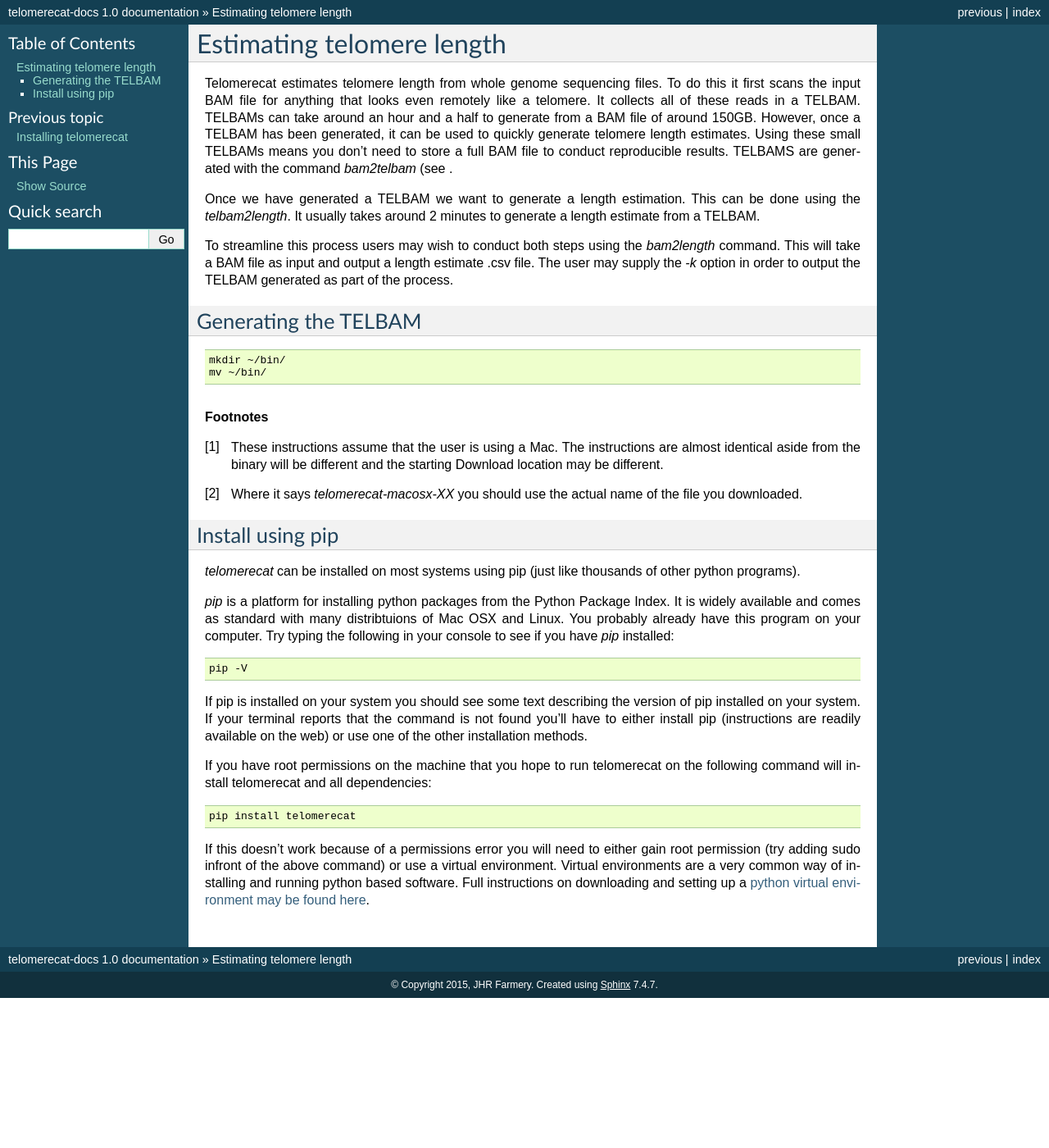
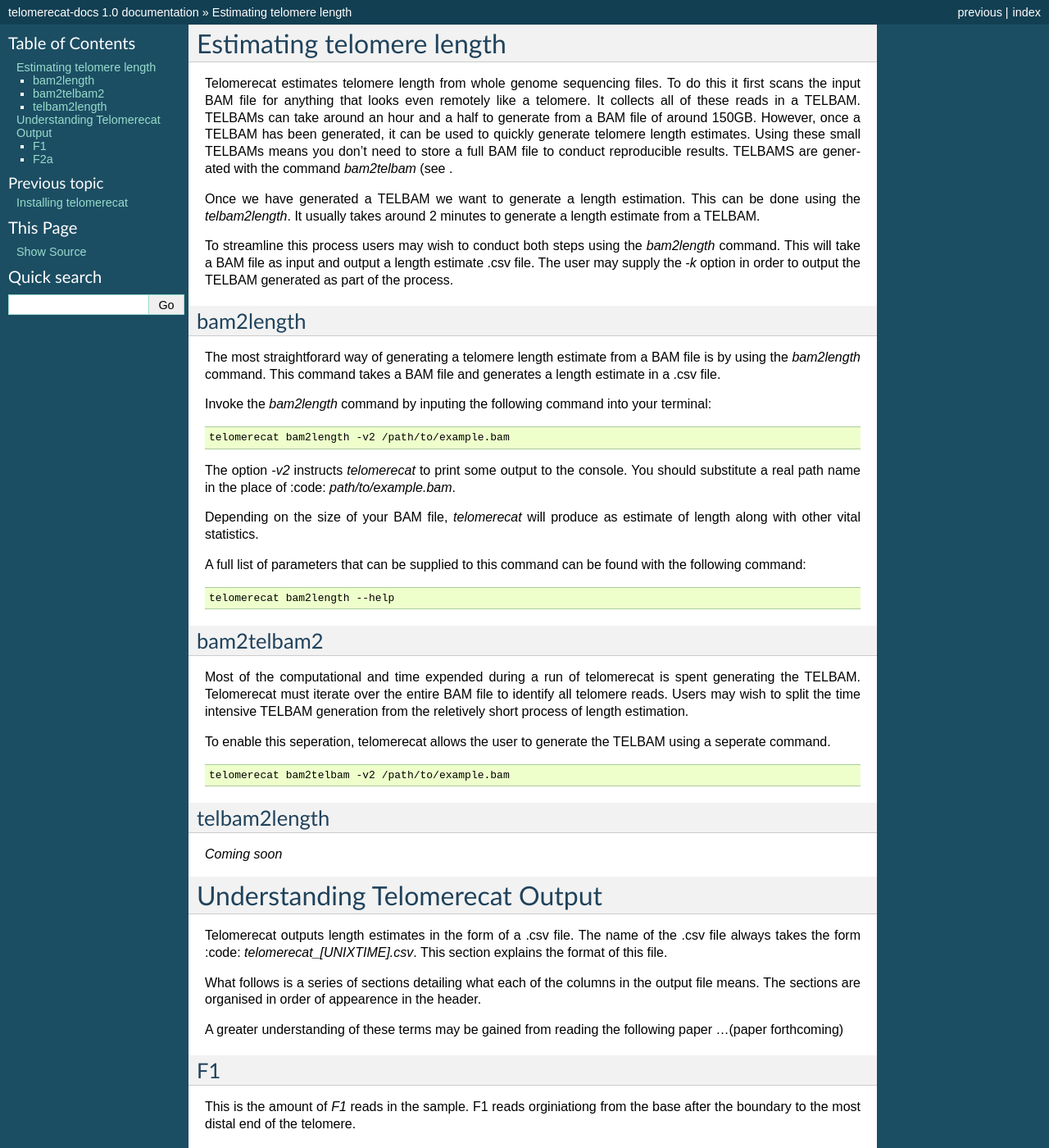
Before and after one commit to jhrf/telomerecat-docs, a Sphinx documentation site: the page built from source/EstimatingTelomere.rst, in a window 1280 px wide and 1400 px high. Shown: the whole window at 82% size. Built offline with Sphinx 7.4.7, drawn with Linux system fonts in a browser that asks for light colours; formulas are drawn with MathJax 3.

Commit message:
More detail added to the estimating telomere section

```diff
--- a/source/EstimatingTelomere.rst
+++ b/source/EstimatingTelomere.rst
@@ -8,38 +8,59 @@ Once we have generated a TELBAM we want to generate a length estimation. This ca
 To streamline this process users may wish to conduct both steps using the `bam2length` command. This will take a BAM file as input and output a length estimate .csv file. The user may supply the `-k` option in order to output the TELBAM generated as part of the process.
 
 
-Generating the TELBAM
-+++++++++++++++++++++
+bam2length
+++++++++++
+
+The most straightforard way of generating a telomere length estimate from a BAM file is by using the `bam2length` command. This command takes a BAM file and generates a length estimate in a .csv file.
+
+Invoke the `bam2length` command by inputing the following command into your terminal:
 
 .. code-block:: shell
 
-    mkdir ~/bin/
-    mv ~/bin/
+    telomerecat bam2length -v2 /path/to/example.bam
 
-.. rubric:: Footnotes
+The option `-v2` instructs `telomerecat` to print some output to the console. You should substitute a real path name in the place of :code: `path/to/example.bam`.
 
-.. [#f1] These instructions assume that the user is using a Mac. The instructions are almost identical aside from the binary will be different and the starting Download location may be different.
-.. [#f2] Where it says `telomerecat-macosx-XX` you should use the actual name of the file you downloaded.
+Depending on the size of your BAM file, `telomerecat` will produce as estimate of length along with other vital statistics.
 
-Install using pip
-+++++++++++++++++
-
-`telomerecat` can be installed on most systems using pip (just like thousands of other python programs).
-
-`pip` is a platform for installing python packages from the Python Package Index. It is widely available and comes as standard with many distribtuions of Mac OSX and Linux. You probably already have this program on your computer. Try typing the following in your console to see if you have `pip` installed:
+A full list of parameters that can be supplied to this command can be found with the following command:
 
 .. code-block:: shell
 
-  pip -V
+    telomerecat bam2length --help
 
-If pip is installed on your system you should see some text describing the version of pip installed on your system. If your terminal reports that the command is not found you'll have to either install pip (instructions are readily available on the web) or use one of the other installation methods.
+bam2telbam2
++++++++++++
 
-If you have root permissions on the machine that you hope to run telomerecat on the following command will install telomerecat and all dependencies:
+Most of the computational and time expended during a run of telomerecat is spent generating the TELBAM. Telomerecat must iterate over the entire BAM file to identify all telomere reads. Users may wish to split the time intensive TELBAM generation from the reletively short process of length estimation.
+
+To enable this seperation, telomerecat allows the user to generate the TELBAM using a seperate command.
 
 .. code-block:: shell
 
-  pip install telomerecat
+    telomerecat bam2telbam -v2 /path/to/example.bam
 
-If this doesn't work because of a permissions error you will need to either gain root permission (try adding sudo infront of the above command) or use a virtual environment. Virtual environments are a very common way of installing and running python based software. Full instructions on downloading and setting up a `python virtual environment may be found here`_.
 
-.. _python virtual environment may be found here: http://docs.python-guide.org/en/latest/dev/virtualenvs/).
+telbam2length
++++++++++++++
+
+`Coming soon`
+
+Understanding Telomerecat Output
+================================
+
+Telomerecat outputs length estimates in the form of a .csv file. The name of the .csv file always takes the form :code: `telomerecat_[UNIXTIME].csv`. This section explains the format of this file.
+
+What follows is a series of sections detailing what each of the columns in the output file means. The sections are organised in order of appearence in the header.
+
+A greater understanding of these terms may be gained from reading the following paper ...(paper forthcoming)
+
+F1
+++
+
+This is the amount of `F1` reads in the sample. F1 reads orginiationg from the base after the boundary to the most distal end of the telomere.
+
+F2a
++++
+
+`Coming soon`
```
